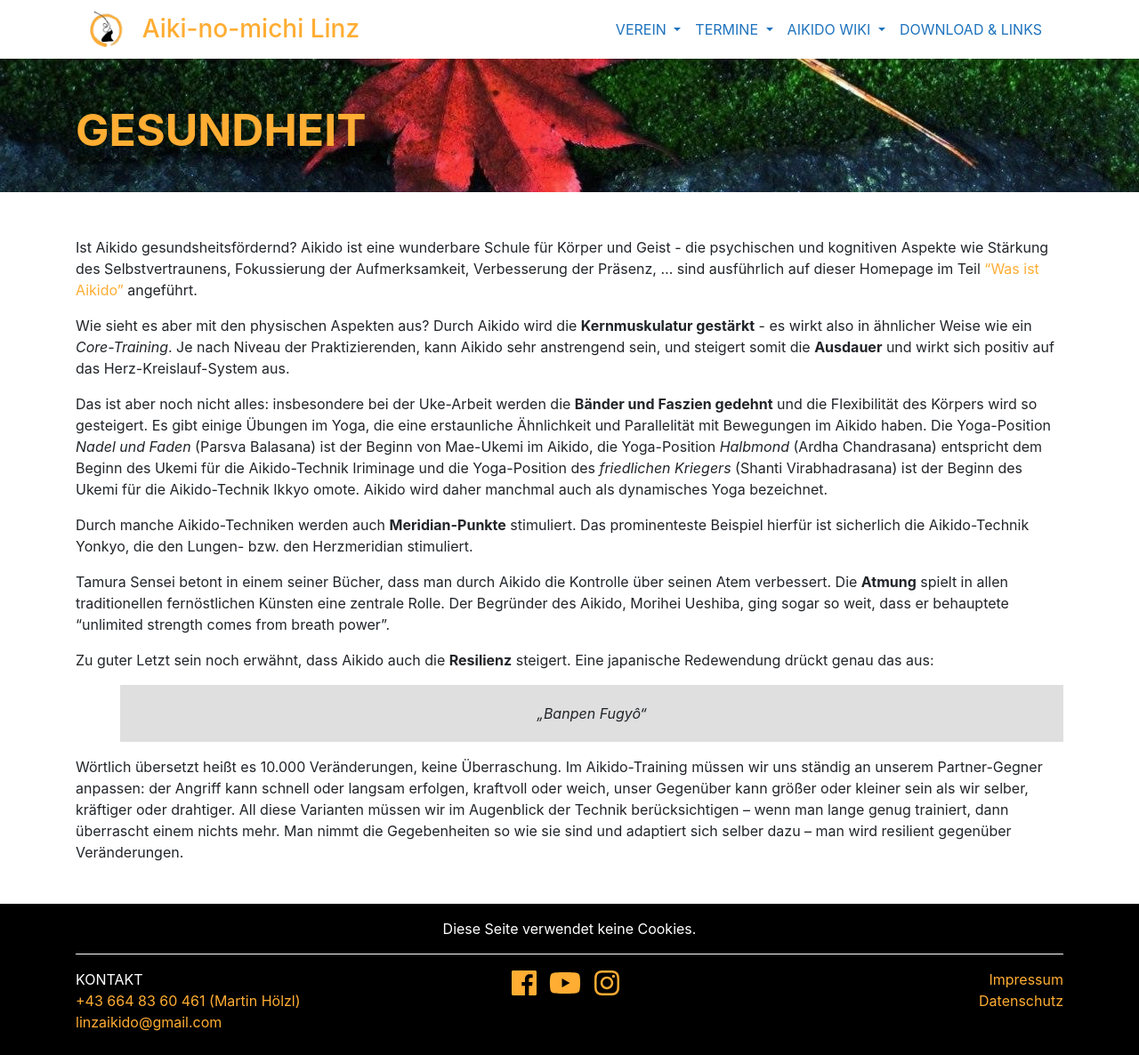
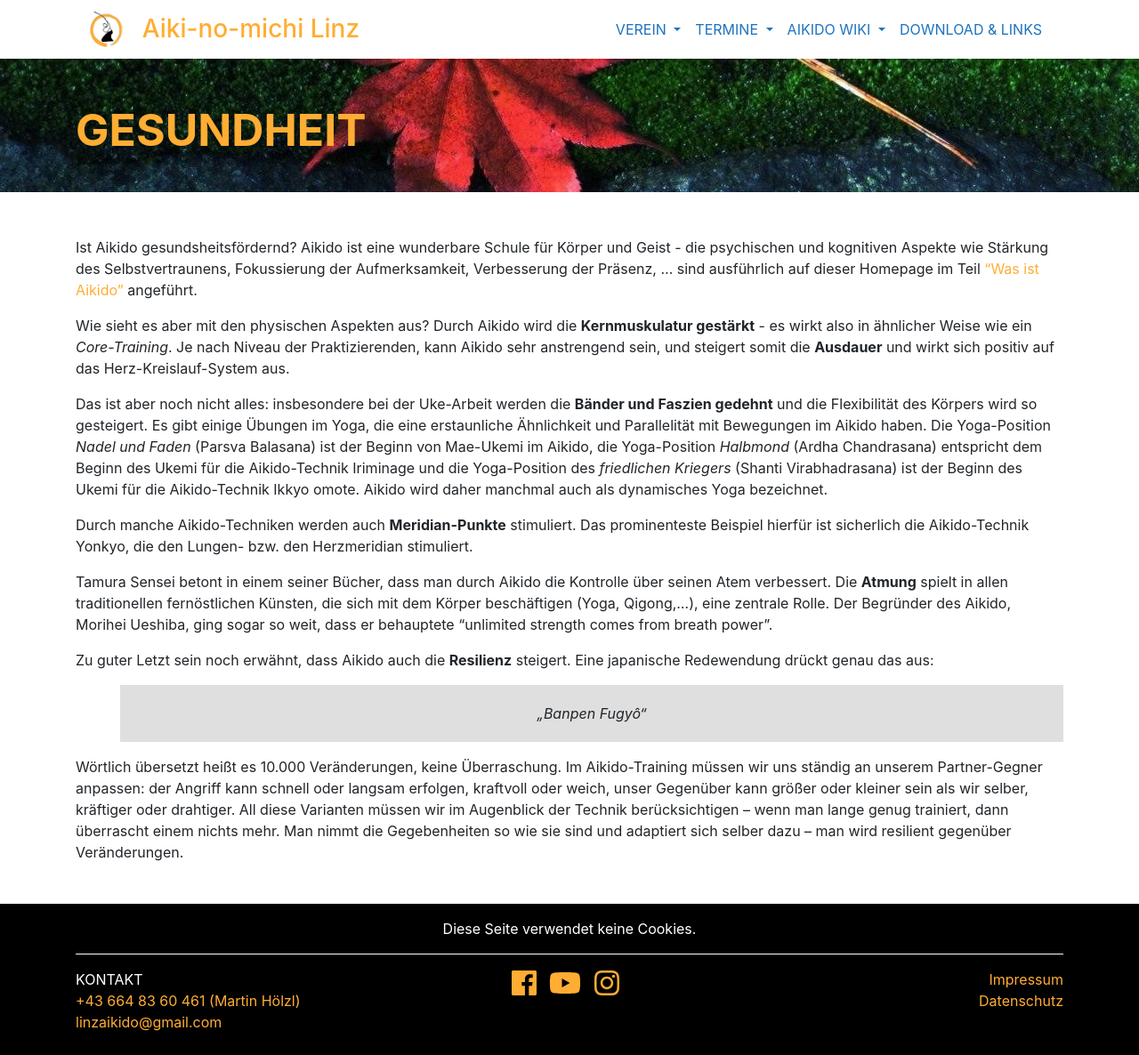
Before and after one commit to TWachs/aikinomichi-linz, a Jekyll site: the page built from gesundheit.md, in a window 1280 px wide. Shown: the whole page at 89% size. Built offline with Jekyll 4.4.1, drawn with Linux system fonts in a browser that asks for light colours; nearby versions of some CDN libraries.

Commit message:
Update gesundheit.md

```diff
--- a/gesundheit.md
+++ b/gesundheit.md
@@ -14,7 +14,7 @@ Das ist aber noch nicht alles: insbesondere bei der Uke-Arbeit werden die **Bän
 
 Durch manche Aikido-Techniken werden auch **Meridian-Punkte** stimuliert. Das prominenteste Beispiel hierfür ist sicherlich die Aikido-Technik Yonkyo, die den Lungen- bzw. den Herzmeridian stimuliert.
 
-Tamura Sensei betont in einem seiner Bücher, dass man durch Aikido die Kontrolle über seinen Atem verbessert. Die **Atmung** spielt in allen traditionellen fernöstlichen Künsten eine zentrale Rolle. Der Begründer des Aikido, Morihei Ueshiba, ging sogar so weit, dass er behauptete "unlimited strength comes from breath power".
+Tamura Sensei betont in einem seiner Bücher, dass man durch Aikido die Kontrolle über seinen Atem verbessert. Die **Atmung** spielt in allen traditionellen fernöstlichen Künsten, die sich mit dem Körper beschäftigen (Yoga, Qigong,...), eine zentrale Rolle. Der Begründer des Aikido, Morihei Ueshiba, ging sogar so weit, dass er behauptete "unlimited strength comes from breath power".
 
 Zu guter Letzt sein noch erwähnt, dass Aikido auch die **Resilienz** steigert. Eine japanische Redewendung drückt genau das aus:
 <blockquote><p style="text-align:center;">„Banpen Fugyô“</p></blockquote>
```
